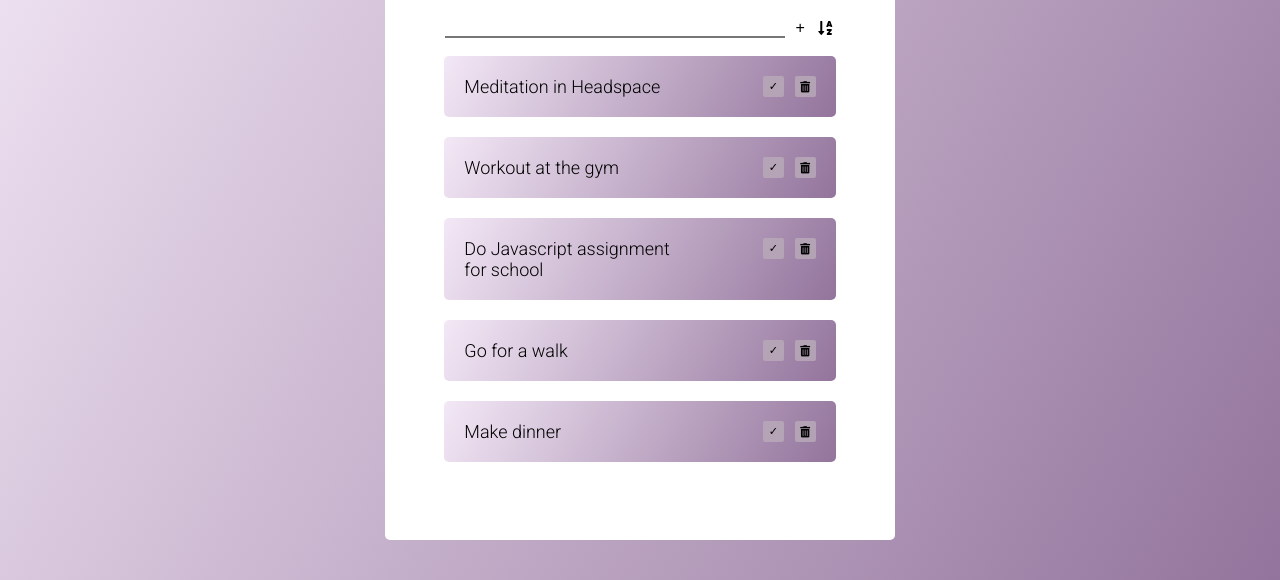
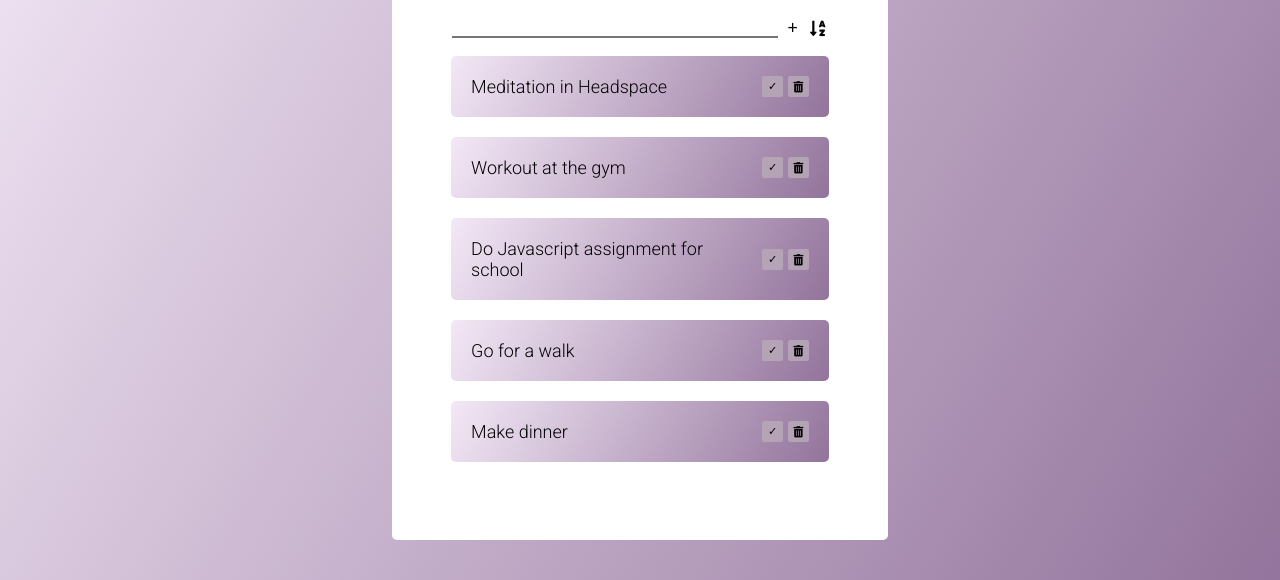
Before and after one commit to elinsjodin/JS_A1, a website: page index.html in a window 1280 px wide. Shown: the part 220-800 px from the top of the page. Drawn offline with Linux system fonts and the light colour scheme.

Commit message:
Fixed design for bp's + line-through only for span

```diff
--- a/Scss/main.scss
+++ b/Scss/main.scss
@@ -31,7 +31,7 @@ body {
     position: relative;
     h1 {
       color: $black;
-      font-size: 1rem;
+      font-size: 1.5rem;
       @include tablet {
         font-size: 2.5rem;
       }
@@ -41,10 +41,12 @@ body {
     min-width: 90%;
     height: 7px;
     position: relative;
+    @include tablet {
+      min-width: 110%;
+    }
     @include desktop {
       height: 14px;
       margin-bottom: 14px;
-      min-width: 100%;
     }
   }
   .lines::after,
@@ -104,14 +106,17 @@ body {
     #form {
       display: flex;
       justify-content: center;
-      width: 100%;
+      width: 90%;
       margin-top: 10px;
+      @include tablet {
+        width: 100%;
+      }
       .todoinput {
         border-top-style: hidden;
         border-right-style: hidden;
         border-left-style: hidden;
         border-bottom-style: solid;
-        min-width: 80%;
+        min-width: 50%;
         @include desktop {
           width: 100%;
         }
@@ -126,13 +131,13 @@ body {
         align-items: center;
         border: none;
         background-color: $white;
-        font-size: 0.6rem;
+        font-size: 0.8rem;
         border-radius: 2px;
         height: 10px;
         width: 10px;
         margin-left: 5px;
         @include tablet {
-          font-size: 1rem;
+          font-size: 1.1rem;
           width: 20px;
           height: 20px;
         }
@@ -153,7 +158,6 @@ body {
       padding-inline-start: 0;
       min-height: 50%;
       min-width: 70%;
-      transition: all 0.5s ease;
       @include desktop {
         min-width: 90%;
       }
@@ -162,13 +166,14 @@ body {
       display: flex;
       flex-direction: row;
       justify-content: space-between;
+      align-items: center;
       flex-wrap: wrap;
       min-width: 80%;
       max-width: 80%;
       flex-basis: 100%;
       flex: 1;
-      gap: 20px;
       background-image: linear-gradient(120deg, $lilac, $darklilac);
+      color: $black;
       list-style: none;
       border-radius: 5px;
       padding: 10px;
@@ -180,12 +185,13 @@ body {
       }
     }
     span {
-      width: 60%;
+      width: 70%;
     }
     .buttons {
       display: flex;
-      justify-content: space-between;
-      width: 15%;
+      justify-content: flex-end;
+      gap: 5px;
+      width: 30%;
       .checkbtn,
       .deletebtn {
         display: flex;
@@ -213,8 +219,10 @@ body {
       }
     }
     .completed {
+      opacity: 0.5;
+    }
+    .completed span {
       text-decoration: line-through;
-      opacity: 0.5;
     }
   }
 }
```
Also changed, not shown: css/main.css.
